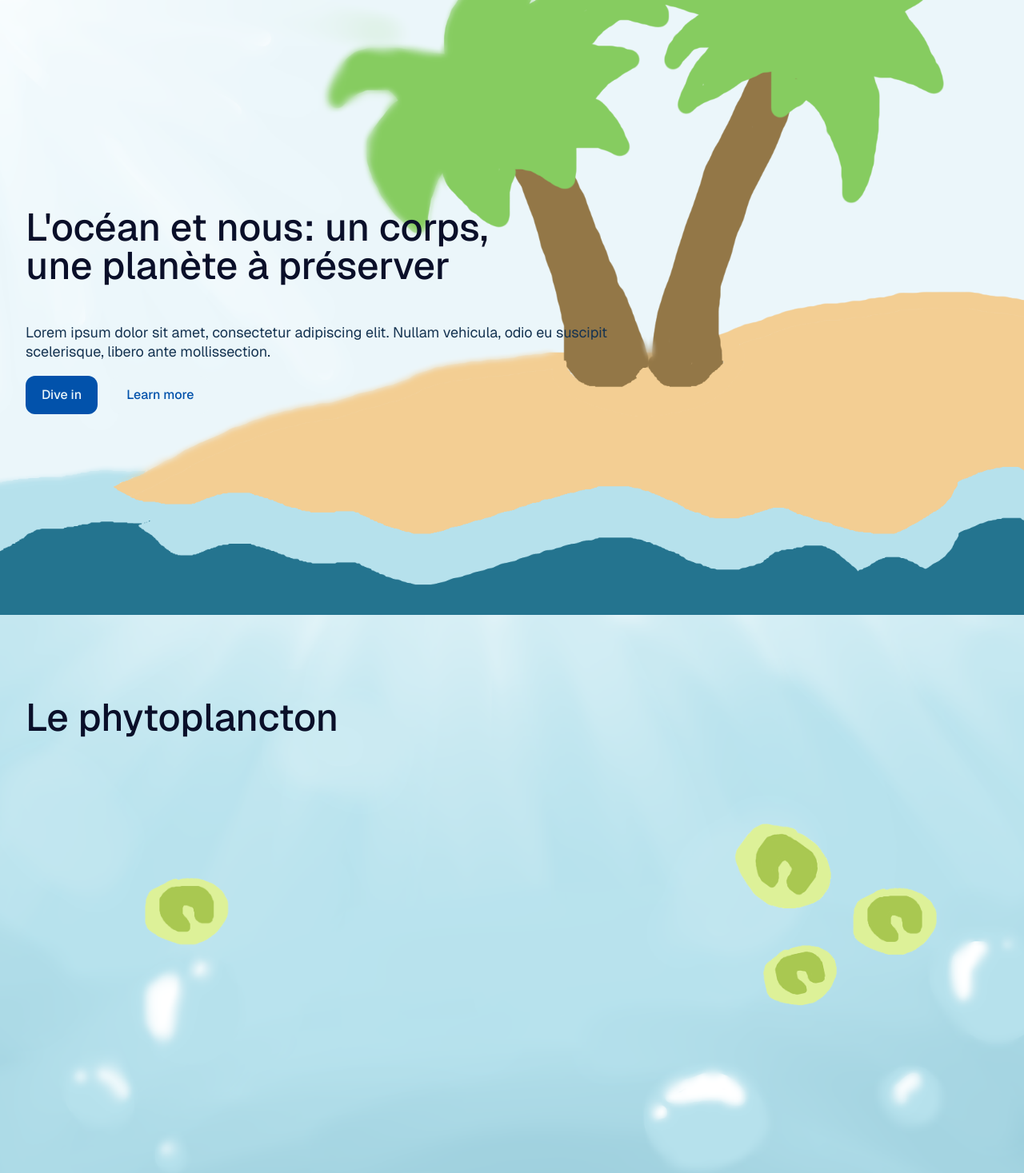
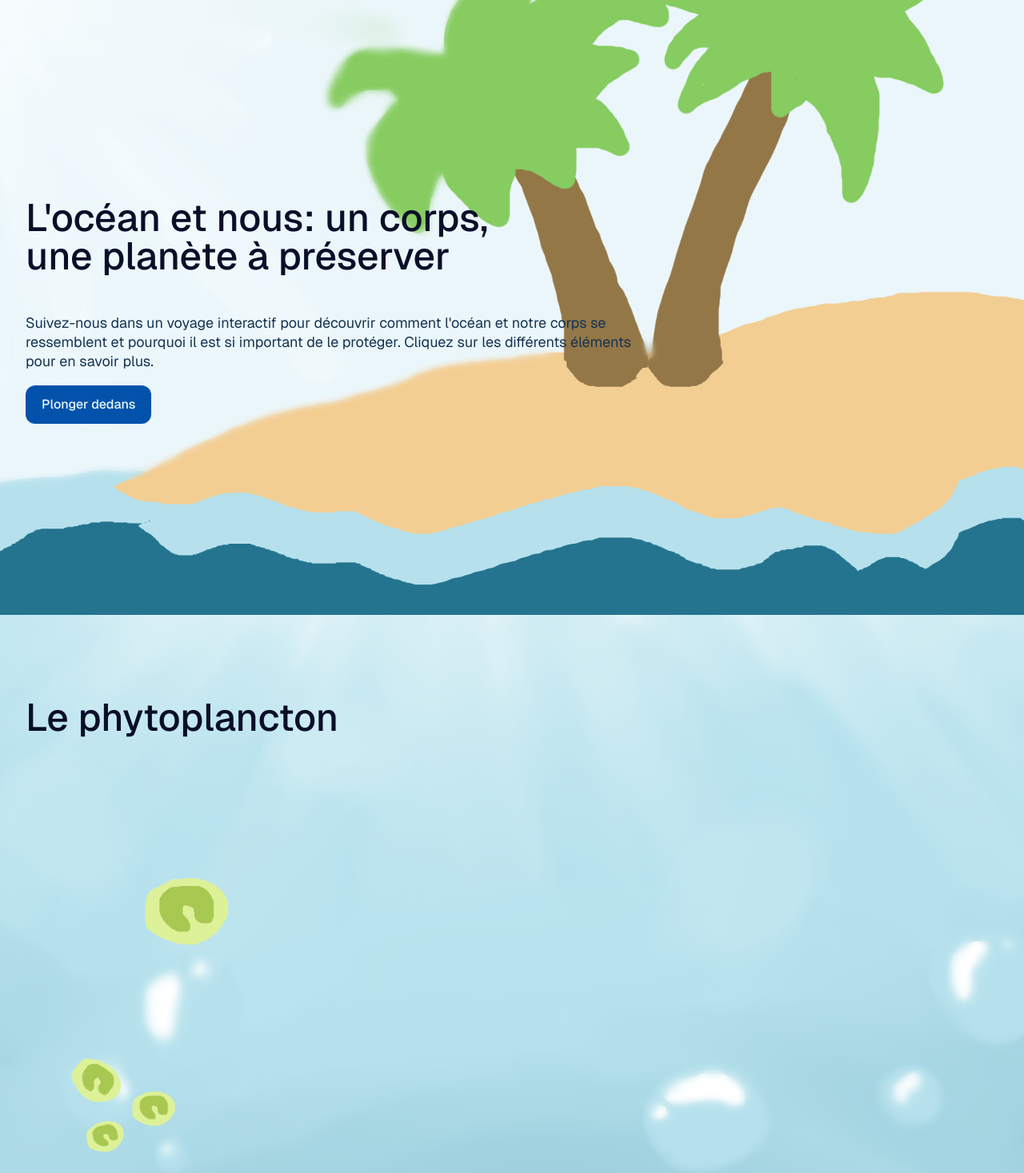
Before and after one commit to Clembs/nuit-de-linfo-2024, a SvelteKit app: page / in a window 1280 px wide. Shown: the part 31-1498 px from the top of the page at 80% size. Built offline with nearby package versions, Linux system fonts and the light colour scheme.

Commit message:
chore: replace lorem ipsum

```diff
--- a/src/routes/(app)/Hero.svelte
+++ b/src/routes/(app)/Hero.svelte
@@ -6,13 +6,13 @@
 	<div class="content">
 		<h1>L'océan et nous: un corps, une planète à préserver</h1>
 		<p>
-			Lorem ipsum dolor sit amet, consectetur adipiscing elit. Nullam vehicula, odio eu suscipit
-			scelerisque, libero ante mollissection.
+			Suivez-nous dans un voyage interactif pour découvrir comment l'océan et notre corps se
+			ressemblent et pourquoi il est si important de le protéger. Cliquez sur les différents
+			éléments pour en savoir plus.
 		</p>
 
 		<div class="actions">
-			<Button inline href="#">Dive in</Button>
-			<Button inline variant="filled-dark" href="#">Learn more</Button>
+			<Button inline href="#">Plonger dedans</Button>
 		</div>
 	</div>
 </section>
--- a/src/routes/(app)/Phytoplancton.svelte
+++ b/src/routes/(app)/Phytoplancton.svelte
@@ -28,8 +28,23 @@
 				width="150"
 			/>
 		</ModalDetails>
+		<ModalDetails
+			title="Le phytoplancton"
+			text="Le saviez vous ? Nos poumons sont super importants : <br />
+				Ils nous aident à respirer en absorbant l’oxygène et en rejetant le dioxyde de carbone.<br
+				/>
+				Eh bien, l’océan fait un peu pareil ! Grâce au phytoplancton, ces toutes petites plantes dans
+				l’eau, <br />
+				il produit plus de la moitié de l’oxygène qu’on respire. Incroyable, non ? <br />
+				Mais attention, tout comme nos poumons peuvent être abîmés par la pollution de l’air,<br
+				/>
+				l’océan est fragilisé par les déchets et trop de CO2. <br />
+				Alors, en protégeant les océans, on prend soin de ce qui nous permet de respirer !"
+			images={[]}
+		>
+			<img class="Phytos" src="/home/interactive/phytoplanctons.png" alt="Phytos" width="300" />
+		</ModalDetails>
 	</div>
-	<img class="Phytos" src="/home/interactive/phytoplanctons.png" alt="Phytos" width="300" />
 </section>
 
 <style>
```
Also changed, not shown: static/home/interactive/hover.png (added), static/home/oceane.png (added).
